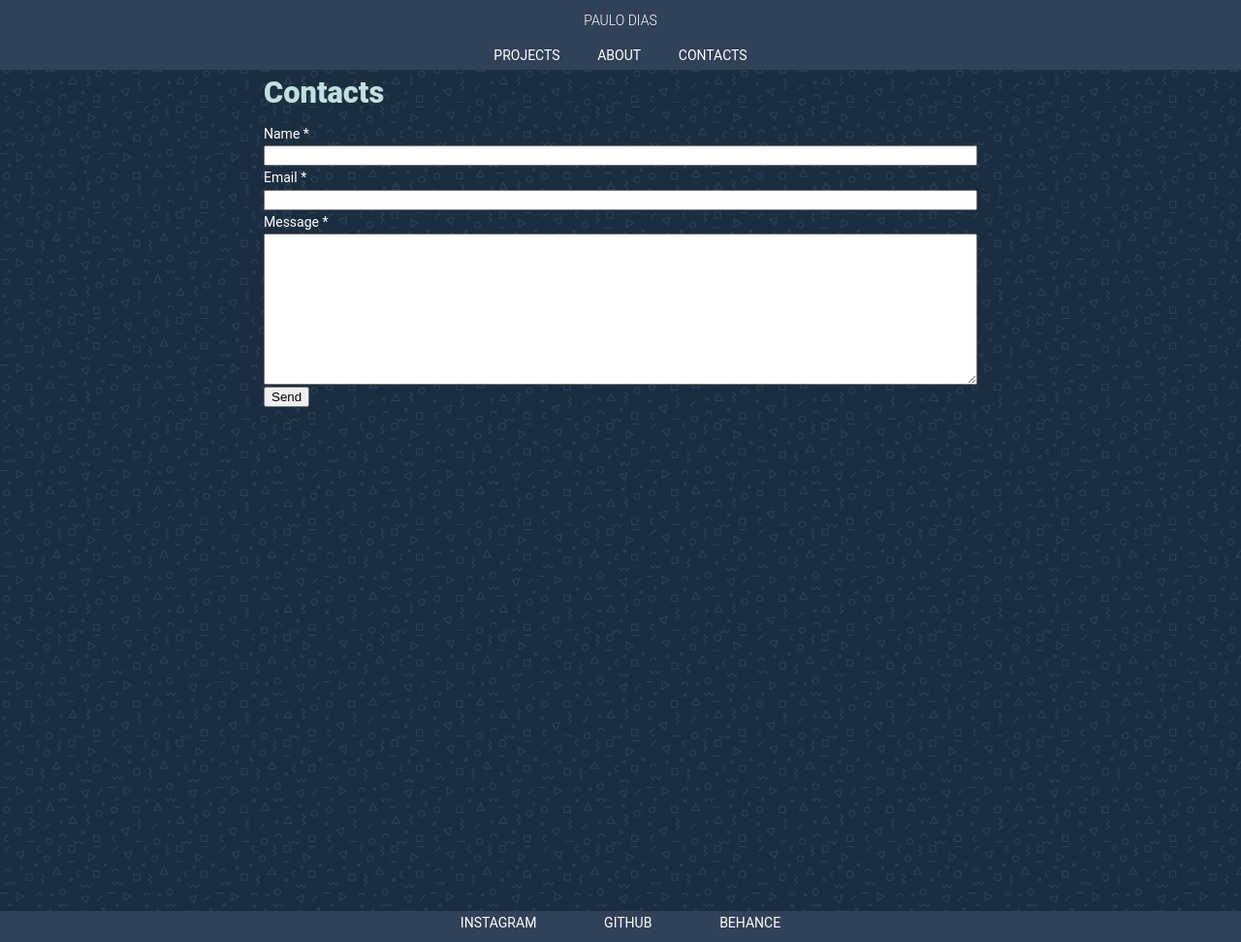
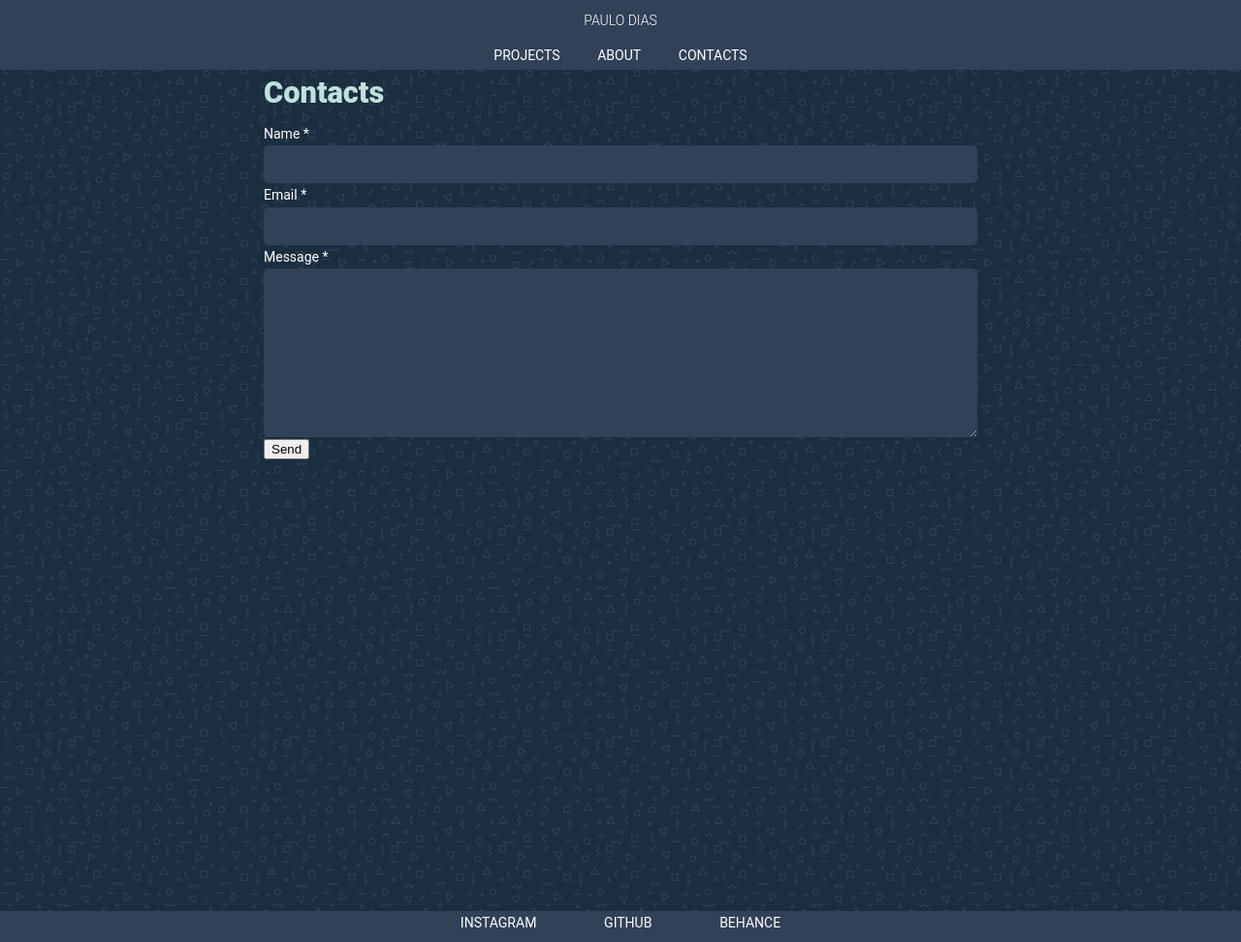
Before and after one commit to pauloshdias/portfolio, a Jekyll site: the page built from contacts.html, in a window 1280 px wide. Shown: the whole page at 97% size. Built offline with Jekyll 4.4.1, drawn with Linux system fonts in a browser that asks for light colours.

Commit message:
contact form style

```diff
--- a/_sass/minima/_layout.scss
+++ b/_sass/minima/_layout.scss
@@ -61,7 +61,6 @@
 .splash-quote {
   margin-top: 104px;
   @extend .splash-author;
-
 }
 .wellcome-wrapper {
   grid-template-columns: 1fr 1fr 1fr;
@@ -128,6 +127,7 @@
     z-index: 2;
   }
 }
+/* ABOUT BUTTONS */
 .image-about {
   @extend .about-list-wrapper;
   content: '';
@@ -158,7 +158,7 @@
     z-index: 2;
   }
 }
-
+/*------------------------------------------- */
 .image {
   @extend .list-wrapper;
 }
@@ -240,7 +240,12 @@
   display: flex;
   flex-direction: column;
 }
-
+input[type=text], input[type=email], textarea {
+  padding: 12px 20px;
+  background-color: $primary-color-1;
+  border-radius: 5px;
+  border: none;
+}
 
 /* ---------------------------- */
 /*   PROJECTS LAYOUT STYLES    */
```
